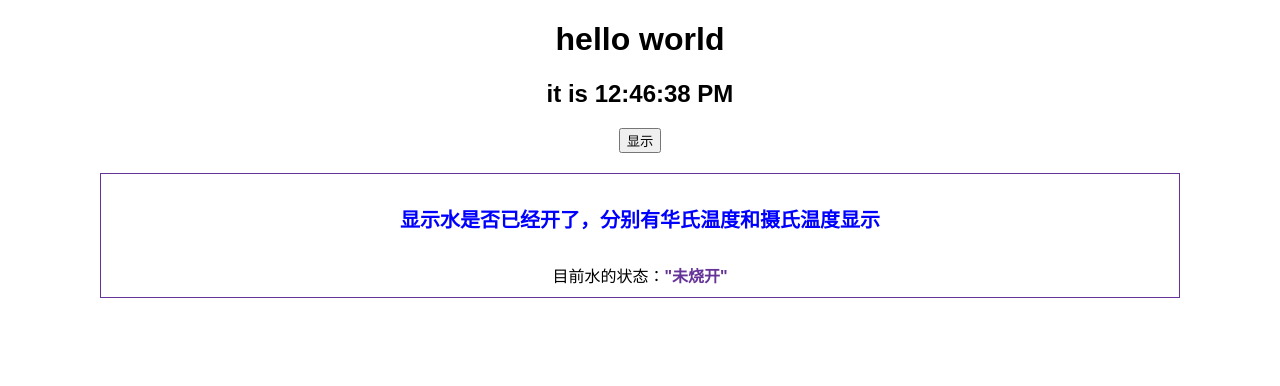
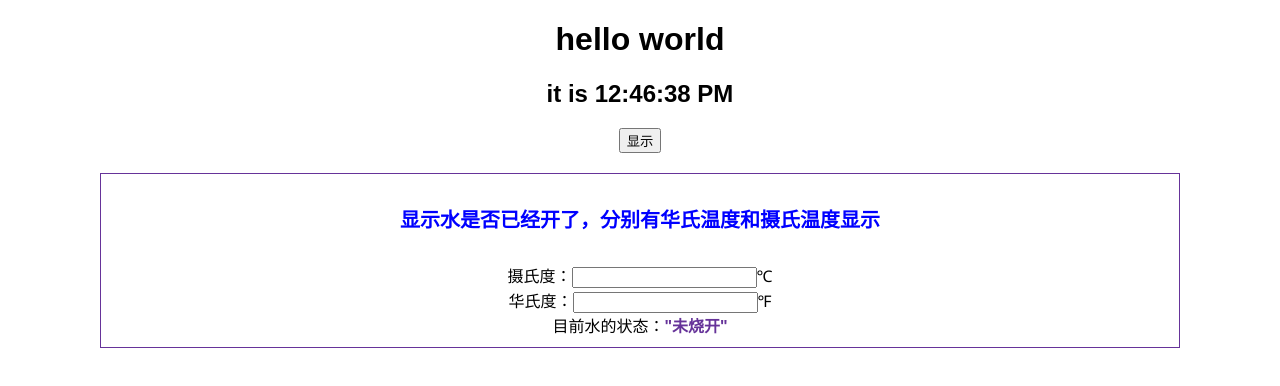
Before and after one commit to ChengMT/react-practice, a React (Create React App) app: page / in a window 1280 px wide. Shown: the top 386 px of the page. Built offline with nearby package versions, Linux system fonts and the light colour scheme.

Commit message:
增加温度输入框

```diff
--- /dev/null
+++ b/src/temperature/display.js
@@ -0,0 +1,40 @@
+import React ,{Component} from 'react';
+import PropTypes from 'prop-types';
+
+class Display extends React.Component{
+    static propType = {
+        hua: PropTypes.number,
+        she: PropTypes.number
+    }
+
+    constructor(props){
+        super(props);
+        this.state={
+            hua:'',
+            she:''
+        };
+        this.handlehua = this.handlehua.bind(this);
+        this.handleshe = this.handleshe.bind(this);
+    }
+
+    handlehua(e){
+        this.setState({hua : e.target.value});
+    }
+
+    handleshe(e){
+        this.setState({she : e.target.value});
+    }
+
+
+    render(){
+        return(
+            <div>
+                <div>摄氏度：<input value={this.state.she} onChange={this.handleshe}/>℃</div>
+                <div>华氏度：<input value={this.state.hua} onChange={this.handlehua}/>℉</div>
+            </div>
+        )
+    }
+}
+
+
+export default Display ;
--- a/src/temperature/temperature.js
+++ b/src/temperature/temperature.js
@@ -1,6 +1,7 @@
 import React , {Component} from 'react';
 import './temperature.css';
 import Boiling from './boiling.js';
+import Display from './display.js';
 
 class Temperature extends React.Component{
     constructor(props){
@@ -13,6 +14,9 @@ class Temperature extends React.Component{
                 <div className="instructor">
                     显示水是否已经开了，分别有华氏温度和摄氏温度显示
                 </div>
+                <div>
+                    <Display />
+                </div>
                 <div className="content-style">
                     <Boiling CValue='1'/>
                 </div>
```
